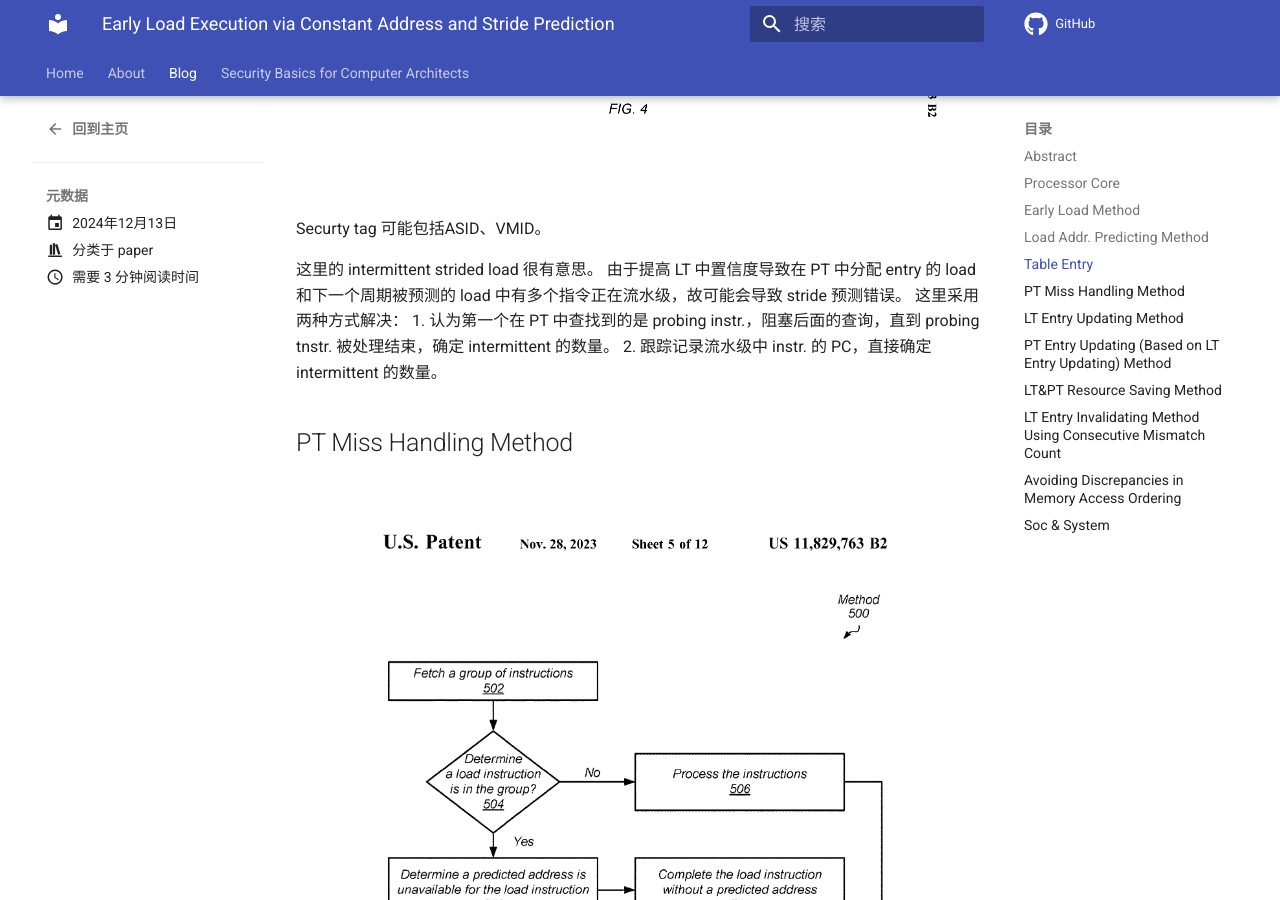
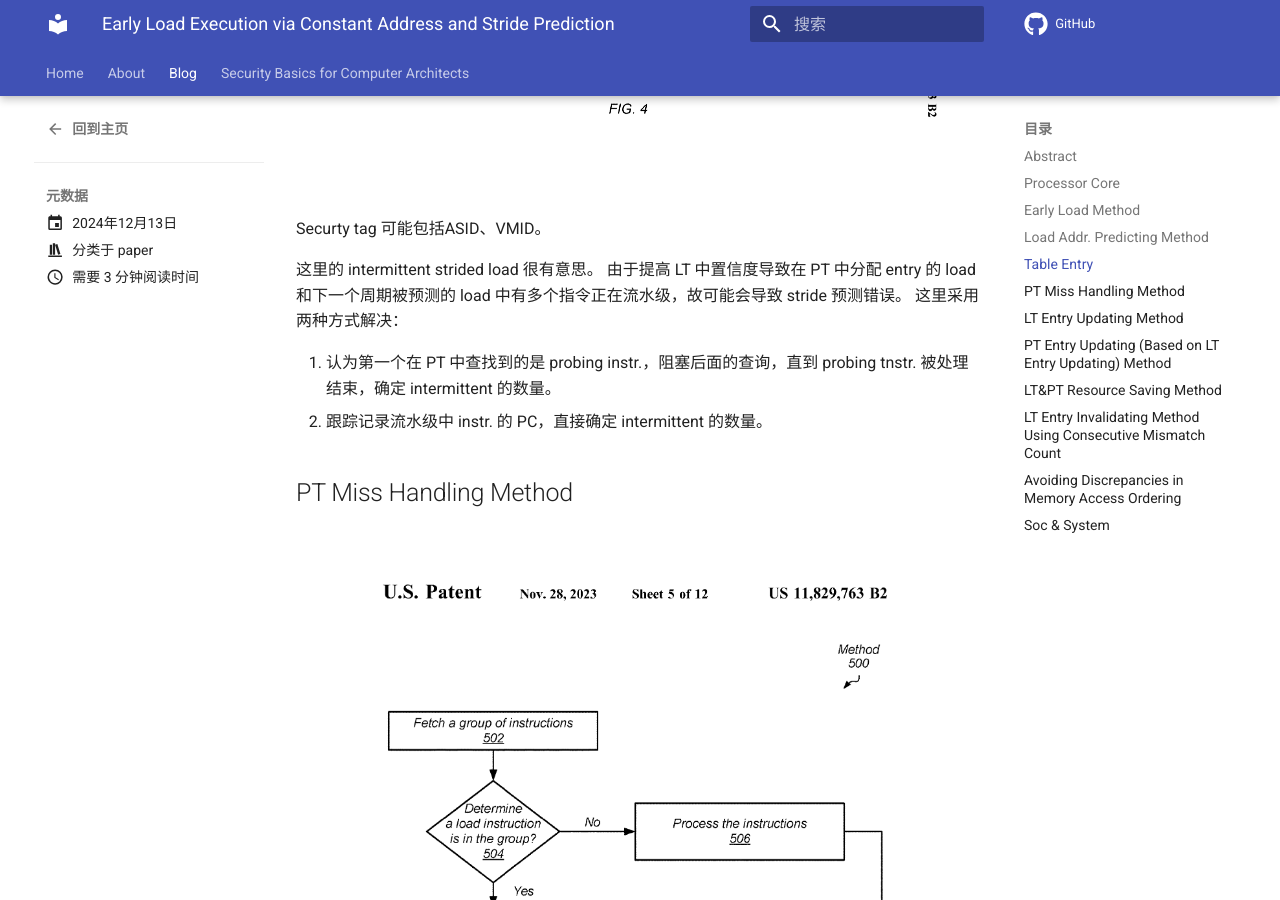
Before and after one commit to fanyc22/blog, an MkDocs documentation site: the page built from docs/blog/posts/EarlyLoad.md, in a window 1280 px wide and 900 px high, scrolled down 3672 px. Built offline with MkDocs 1.6.1 and Material for MkDocs 9.7.7, drawn with Linux system fonts in a browser that asks for light colours; comment, search, counter and statistics services are not loaded; some of the changed text lies outside the part shown.

```diff
--- a/docs/blog/posts/EarlyLoad.md
+++ b/docs/blog/posts/EarlyLoad.md
@@ -68,6 +68,7 @@ Securty tag 可能包括ASID、VMID。
 这里的 intermittent strided load 很有意思。
 由于提高 LT 中置信度导致在 PT 中分配 entry 的 load 和下一个周期被预测的 load 中有多个指令正在流水级，故可能会导致 stride 预测错误。
 这里采用两种方式解决：
+
 1. 认为第一个在 PT 中查找到的是 probing instr.，阻塞后面的查询，直到 probing tnstr. 被处理结束，确定 intermittent 的数量。
 2. 跟踪记录流水级中 instr. 的 PC，直接确定 intermittent 的数量。
 
@@ -116,9 +117,10 @@ PT enrty 清除的阈值可能会比 LT entry 清除的阈值高。
 图例疑似有错，AR6 应该是 A。
 
 这里假定：
-- store instr. 在所有 non-pred. load instr. 之前均完成。
-- pred. load 在 store1 和 store2 之间执行。
-- 对于 load2 的预测是正确的。
+
+* store instr. 在所有 non-pred. load instr. 之前均完成。
+* pred. load 在 store1 和 store2 之间执行。
+* 对于 load2 的预测是正确的。
 
 倘若不进行预测，这里的 load2 会在 load1 之后执行，PR2 的值是 AR5 的值。
 但是进行预测后，PR2 的值是 AR4 的值。这造成逻辑上应该先执行的指令 load1 看到的内存状态比 逻辑上应该后执行的指令 load2 看到的内存状态要在时序上靠后。且由于预测地址没有错误，Core1 无法发现该错误。
```
